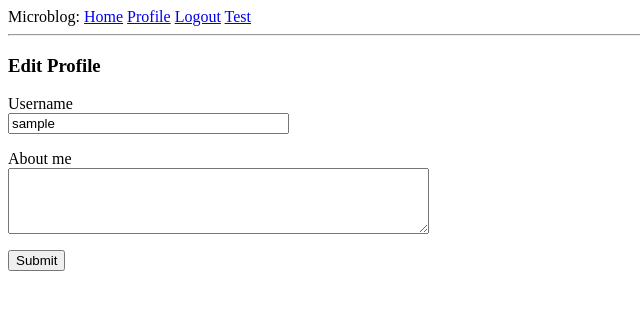
After one commit to taehyunlim/flask-microblog, a Flask app: page /edit_profile in a window 1280 px wide. The commit adds this page. Shown: the top 310 px of the page, without its empty margins (0-640 px from the left). Run offline with Flask 2, Linux system fonts and the light colour scheme; the visitor is signed in with stand-in values (Sample User, id 1); data comes from the database, SQL or seed files in the repository; both versions use the stored data as it was after the commit.

Commit message:
Adds additional features in user profile

```diff
--- a/app/forms.py
+++ b/app/forms.py
@@ -1,6 +1,6 @@
 from flask_wtf import FlaskForm
-from wtforms import StringField, PasswordField, BooleanField, SubmitField
-from wtforms.validators import DataRequired, ValidationError, Email, EqualTo
+from wtforms import StringField, PasswordField, BooleanField, SubmitField, TextAreaField
+from wtforms.validators import DataRequired, ValidationError, Email, EqualTo, Length
 from app.models import User
 
 class LoginForm(FlaskForm):
@@ -25,3 +25,8 @@ class RegistrationForm(FlaskForm):
         user = User.query.filter_by(email=email.data).first()
         if user is not None:
             raise ValidationError('Please use a different email.')
+
+class EditProfileForm(FlaskForm):
+    username = StringField('Username', validators=[DataRequired()])
+    about_me = TextAreaField('About me', validators=[Length(min=0, max=140)])
+    submit = SubmitField('Submit')
--- a/app/models.py
+++ b/app/models.py
@@ -10,6 +10,9 @@ class User(UserMixin, db.Model):
     email = db.Column(db.String(120), index=True, unique=True)
     pw_hash = db.Column(db.String(128))
     posts = db.relationship('Post', backref='author', lazy='dynamic')
+    about_me = db.Column(db.String(140))
+    datetime_joined = db.Column(db.DateTime, default=datetime.utcnow)
+    datetime_last_seen = db.Column(db.DateTime, default=datetime.utcnow)
 
     def __repr__(self):
         return '<User {}>'.format(self.username)
--- a/app/routes.py
+++ b/app/routes.py
@@ -1,9 +1,17 @@
 from app import application, db
 from flask import render_template, flash, redirect, request, url_for
 from werkzeug.urls import url_parse
-from app.forms import LoginForm, RegistrationForm
+from app.forms import LoginForm, RegistrationForm, EditProfileForm
 from flask_login import current_user, login_user, logout_user, login_required
 from app.models import User, Post
+from datetime import datetime
+
+@application.before_request
+def before_request():
+    if current_user.is_authenticated:
+        # Upon referencing `current_user` Flask-Login will invoke the user loader callback function, which will run a database query that will put the target user in the database session
+        current_user.datetime_last_seen = datetime.utcnow()
+        db.session.commit()
 
 @application.route('/')
 @application.route('/index')
@@ -72,3 +80,18 @@ def user(username):
         { 'author': user, 'body': 'Test post #2' }
     ]
     return render_template('user.html', user=user, posts=posts)
+
+@application.route('/edit_profile', methods=['GET', 'POST'])
+@login_required
+def edit_profile():
+    form = EditProfileForm()
+    if form.validate_on_submit():
+        current_user.username = form.username.data
+        current_user.about_me = form.about_me.data
+        db.session.commit()
+        flash('Your changes have been saved.')
+        return redirect(url_for('edit_profile'))
+    elif request.method == 'GET':
+        form.username.data = current_user.username
+        form.about_me.data = current_user.about_me
+    return render_template('edit_profile.html', title='Edit Profile', form=form)
--- /dev/null
+++ b/app/templates/edit_profile.html
@@ -0,0 +1,23 @@
+{% extends "base.html" %}
+
+{% block content %}
+  <h3>Edit Profile</h3>
+  <form action="" method="post">
+    {{ form.hidden_tag() }}
+    <p>
+      {{ form.username.label }}<br>
+      {{ form.username(size=32) }}<br>
+      {% for error in form.username.errors %}
+      <span style="color: red;">{{ error }}</span>
+      {% endfor %}
+    </p>
+    <p>
+      {{ form.about_me.label}}<br>
+      {{ form.about_me(cols=50, rows=4) }}<br>
+      {% for error in form.about_me.errors %}
+      <span style="color: red;">{{ error }}</span>
+      {% endfor %}
+    </p>
+    <p>{{ form.submit() }}</p>
+  </form>
+{% endblock %}
```
Also changed, not shown: app/templates/user.html (+6 -1 lines), migrations/versions/0c5d2c1ccae1_new_fields_in_user_model.py (added, +32 -0 lines), app.db.
